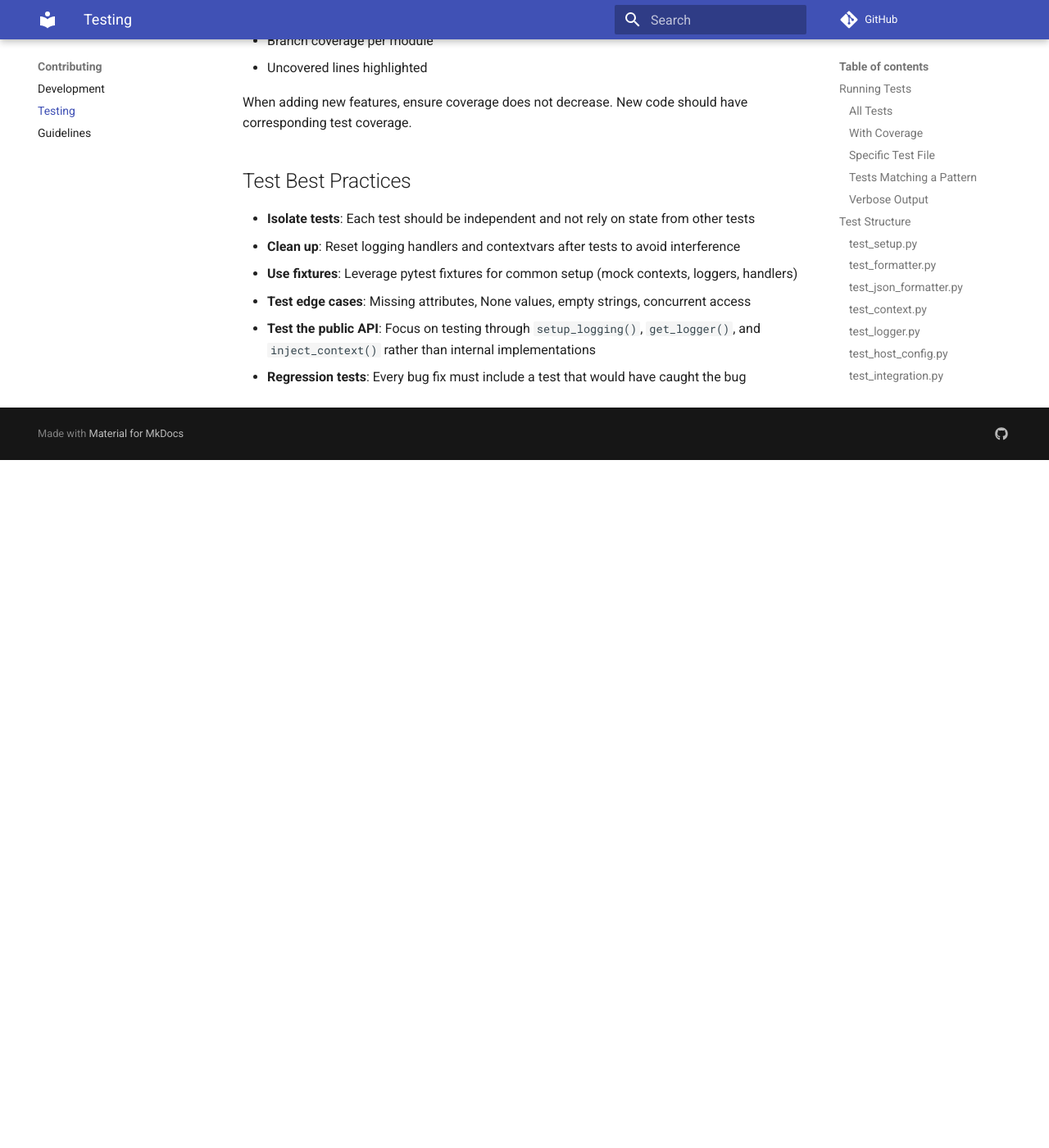
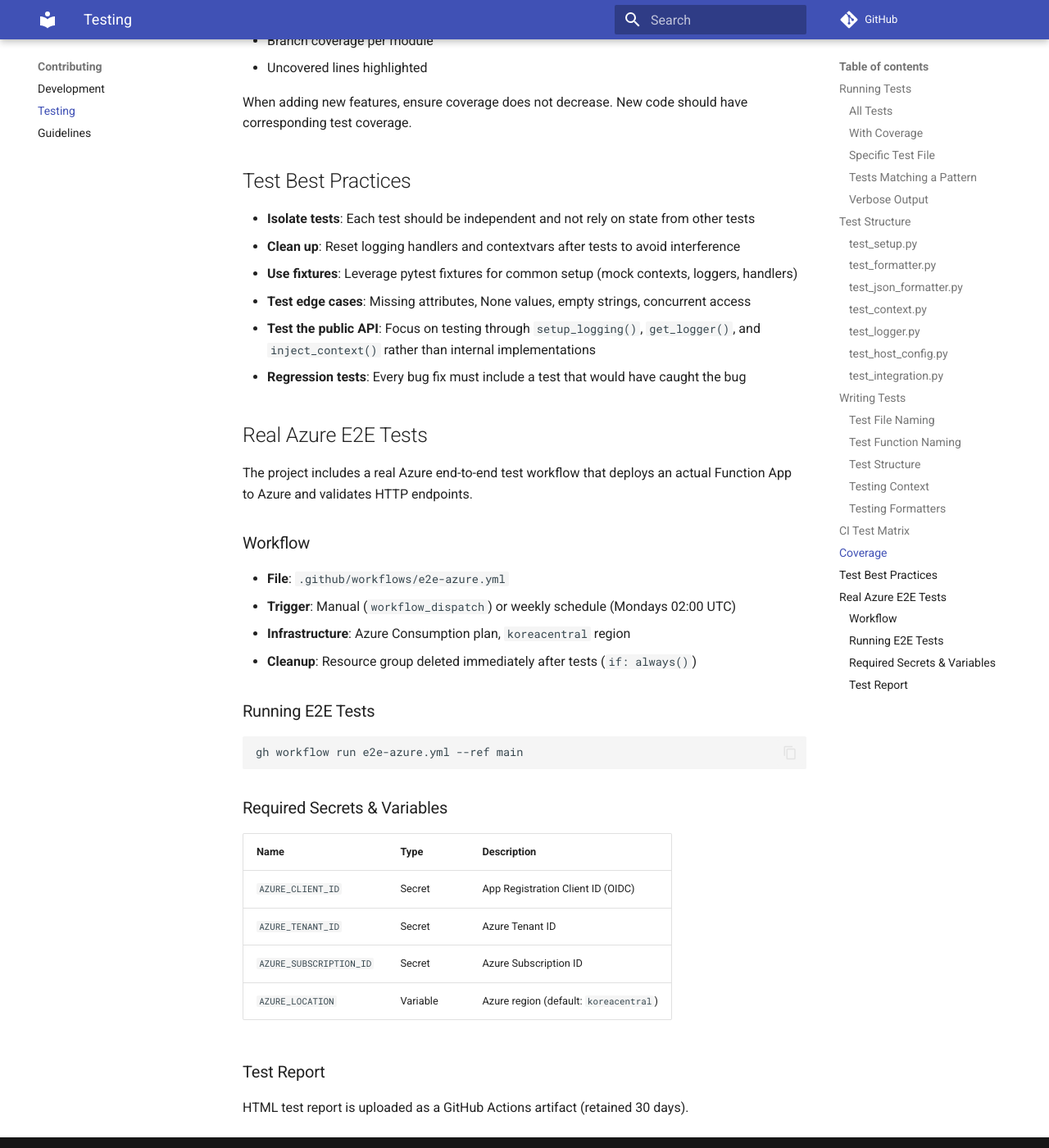
Before and after one commit to yeongseon/azure-functions-logging, an MkDocs documentation site: the page built from docs/testing.md, in a window 1280 px wide and 1400 px high, scrolled down 6196 px. Shown: the whole window at 82% size. Built offline with MkDocs 1.6.1 and Material for MkDocs 9.7.7, drawn with Linux system fonts in a browser that asks for light colours; comment, search, counter and statistics services are not loaded; before the commit the page ends 6757 px from its top, so only the background shows below that.

Commit message:
docs: add real Azure e2e test section to testing.md and CHANGELOG
- docs/testing.md: add 'Real Azure E2E Tests' section documenting e2e-azure.yml
- CHANGELOG.md: add [Unreleased] entry for e2e workflow and Node.js 24 action upgrades

Co-authored-by: Sisyphus <clio-agent@sisyphuslabs.ai>

````diff
--- a/docs/testing.md
+++ b/docs/testing.md
@@ -269,3 +269,33 @@
 - **Test edge cases**: Missing attributes, None values, empty strings, concurrent access
 - **Test the public API**: Focus on testing through `setup_logging()`, `get_logger()`, and `inject_context()` rather than internal implementations
 - **Regression tests**: Every bug fix must include a test that would have caught the bug
+
+## Real Azure E2E Tests
+
+The project includes a real Azure end-to-end test workflow that deploys an actual Function App to Azure and validates HTTP endpoints.
+
+### Workflow
+
+- **File**: `.github/workflows/e2e-azure.yml`
+- **Trigger**: Manual (`workflow_dispatch`) or weekly schedule (Mondays 02:00 UTC)
+- **Infrastructure**: Azure Consumption plan, `koreacentral` region
+- **Cleanup**: Resource group deleted immediately after tests (`if: always()`)
+
+### Running E2E Tests
+
+```bash
+gh workflow run e2e-azure.yml --ref main
+```
+
+### Required Secrets & Variables
+
+| Name | Type | Description |
+| --- | --- | --- |
+| `AZURE_CLIENT_ID` | Secret | App Registration Client ID (OIDC) |
+| `AZURE_TENANT_ID` | Secret | Azure Tenant ID |
+| `AZURE_SUBSCRIPTION_ID` | Secret | Azure Subscription ID |
+| `AZURE_LOCATION` | Variable | Azure region (default: `koreacentral`) |
+
+### Test Report
+
+HTML test report is uploaded as a GitHub Actions artifact (retained 30 days).
````
Also changed, not shown: CHANGELOG.md (+10 -0 lines).
